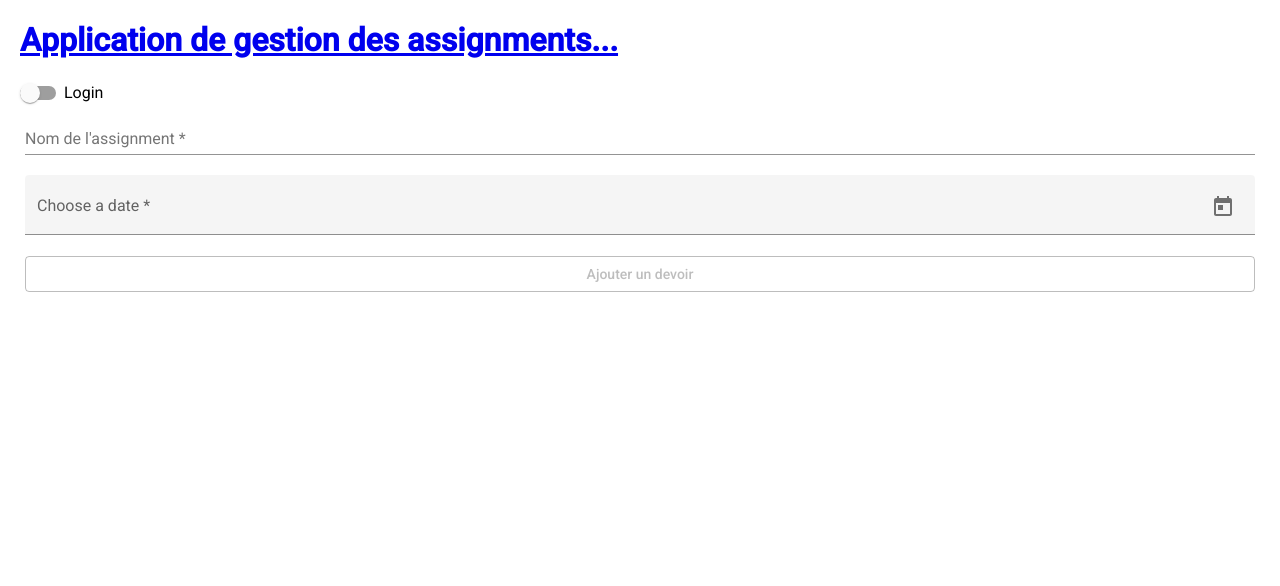
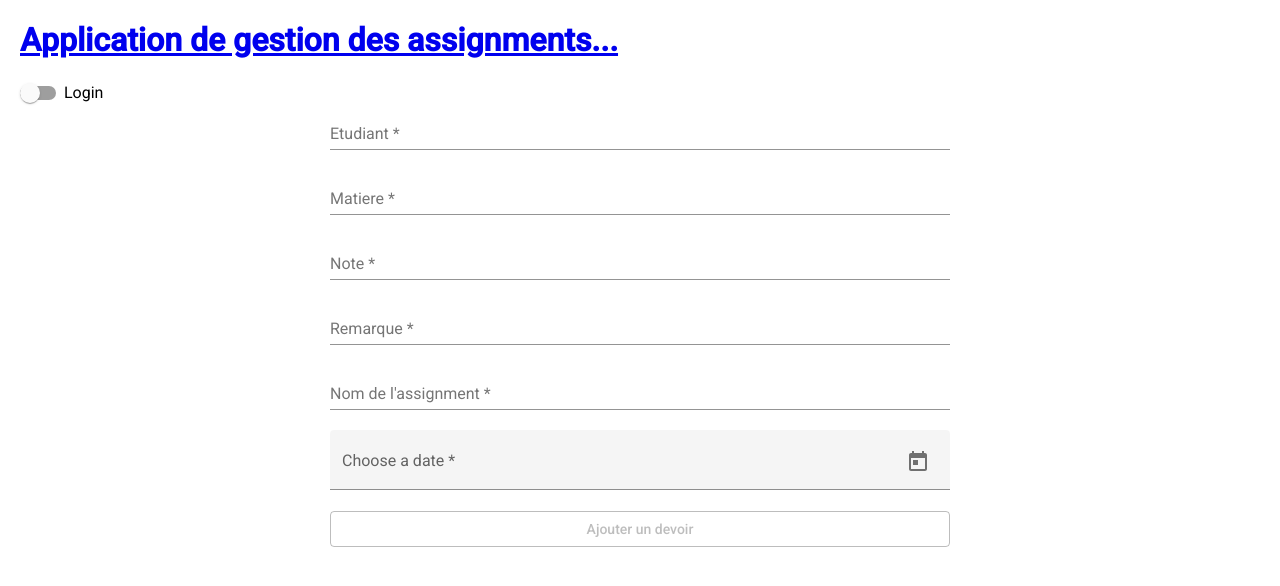
Before and after one commit to RovaRan/mbds-assignments-frontend, an Angular app: page /add in a window 1280 px wide. Shown: the top 586 px of the page. Built offline with nearby package versions, Linux system fonts and the light colour scheme.

Commit message:
Mise a jour formulaire et donnees a envoyer

```diff
--- a/package.json
+++ b/package.json
@@ -6,7 +6,7 @@
     "start": "node server.js",
     "build": "ng build",
     "watch": "ng build --watch --configuration development",
-    "test": "tsc --noEmit --project ./tsconfig.json"
+    "test": "ng test"
   },
   "private": true,
   "dependencies": {
@@ -22,6 +22,7 @@
     "@angular/router": "~13.2.0",
     "express": "^4.17.3",
     "rxjs": "~7.5.0",
+    "tslib": "^2.3.0",
     "zone.js": "~0.11.4"
   },
   "devDependencies": {
@@ -36,7 +37,6 @@
     "karma-coverage": "~2.1.0",
     "karma-jasmine": "~4.0.0",
     "karma-jasmine-html-reporter": "~1.7.0",
-    "tslib": "^2.3.1",
     "typescript": "~4.5.2"
   }
 }
--- a/src/app/assignments/add-assignment/add-assignment.component.css
+++ b/src/app/assignments/add-assignment/add-assignment.component.css
@@ -2,4 +2,8 @@
   display:flex;
   flex-direction: column;
   margin:5px;
+
+  /* Mine */
+  width: 50%;
+  margin: auto;
 }
--- a/src/app/assignments/add-assignment/add-assignment.component.html
+++ b/src/app/assignments/add-assignment/add-assignment.component.html
@@ -1,4 +1,25 @@
 <form ngForm #assignmentForm (submit)="onSubmit(); assignmentForm.reset()" class="form">
+
+  <!-- Auteur: Information sur l etudiant -->
+  <mat-form-field>
+    <input matInput placeholder="Etudiant" [(ngModel)]="auteur" name="auteur" required>
+  </mat-form-field>
+
+  <!-- Matiere: TODO: Recuperer la liste de la base et l'afficher en menu deroulante -->
+  <mat-form-field>
+    <input matInput placeholder="Matiere" [(ngModel)]="matiere" name="matiere" required>
+  </mat-form-field>
+
+  <!-- Note: Information sur l etudiant -->
+  <mat-form-field>
+    <input matInput placeholder="Note" [(ngModel)]="note" name="note" required>
+  </mat-form-field>
+
+  <!-- Remarque: du Professeur sur l'assignment -->
+  <mat-form-field>
+    <input matInput placeholder="Remarque" [(ngModel)]="remarque" name="remarque" required>
+  </mat-form-field>
+
   <mat-form-field>
     <input matInput placeholder="Nom de l'assignment" [(ngModel)]="nomAssignment" name="nom" required>
   </mat-form-field>
--- a/src/app/assignments/add-assignment/add-assignment.component.ts
+++ b/src/app/assignments/add-assignment/add-assignment.component.ts
@@ -12,6 +12,10 @@ export class AddAssignmentComponent implements OnInit {
   // Champ de formulaire
   nomAssignment!: string;
   dateDeRendu!: Date;
+  auteur?: string;
+  matiere?: string;
+  note?: number;
+  remarque?: string;
 
   constructor(private assignmentsService:AssignmentsService, private router:Router) {}
 
@@ -28,6 +32,10 @@ export class AddAssignmentComponent implements OnInit {
     newAssignment.nom = this.nomAssignment;
     newAssignment.dateDeRendu = this.dateDeRendu;
     newAssignment.rendu = false;
+    newAssignment.auteur = this.auteur; // TODO: Prochainement l'etudiant
+    newAssignment.matiere = this.matiere;
+    newAssignment.note = this.note;
+    newAssignment.remarque = this.remarque;
 
     this.assignmentsService.addAssignment(newAssignment)
     .subscribe(reponse => {
--- a/src/app/assignments/assignment.model.ts
+++ b/src/app/assignments/assignment.model.ts
@@ -4,4 +4,10 @@ export class Assignment {
   nom!:string;
   dateDeRendu!:Date;
   rendu!:boolean;
+
+  // todo: A modifier en non optionnel
+  auteur?: string;
+  matiere?: string;
+  note?: number;
+  remarque?: string;
 }
--- a/src/app/shared/assignments.service.ts
+++ b/src/app/shared/assignments.service.ts
@@ -18,8 +18,8 @@ export class AssignmentsService {
   }
 
 
-  //url = "http://localhost:8010/api/assignments";
-  url= "https://tpangularapi.herokuapp.com/api/assignments";
+  url = "http://localhost:8010/api/assignments";
+  // url= "https://mbdsmadagascar2022api.herokuapp.com/api/assignments";
 
   getAssignments(page:number, limit:number):Observable<any> {
     // en réalité, bientôt au lieu de renvoyer un tableau codé en dur,
--- a/tsconfig.json
+++ b/tsconfig.json
@@ -3,9 +3,6 @@
   "compileOnSave": false,
   "compilerOptions": {
     "baseUrl": "./",
-    "paths": {
-      "tslib" : ["path/to/node_modules/tslib/tslib.d.ts"]
-    },
     "outDir": "./dist/out-tsc",
     "forceConsistentCasingInFileNames": true,
     "strict": true,
@@ -18,7 +15,7 @@
     "downlevelIteration": true,
     "experimentalDecorators": true,
     "moduleResolution": "node",
-    "importHelpers": false,
+    "importHelpers": true,
     "target": "es2017",
     "module": "es2020",
     "lib": [
```
Also changed, not shown: src/app/app.module.ts (+8 -9 lines), 1 other file (tests, documents, lock files or other folders).
